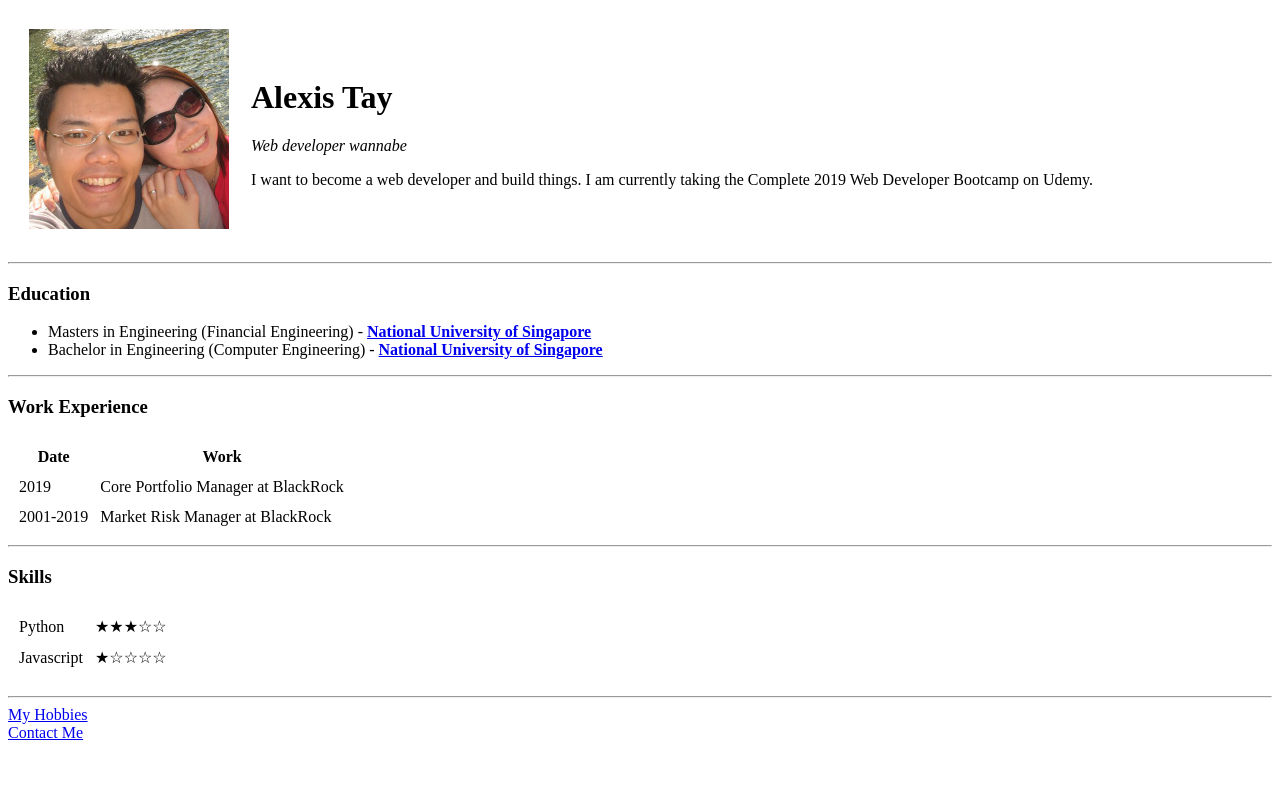
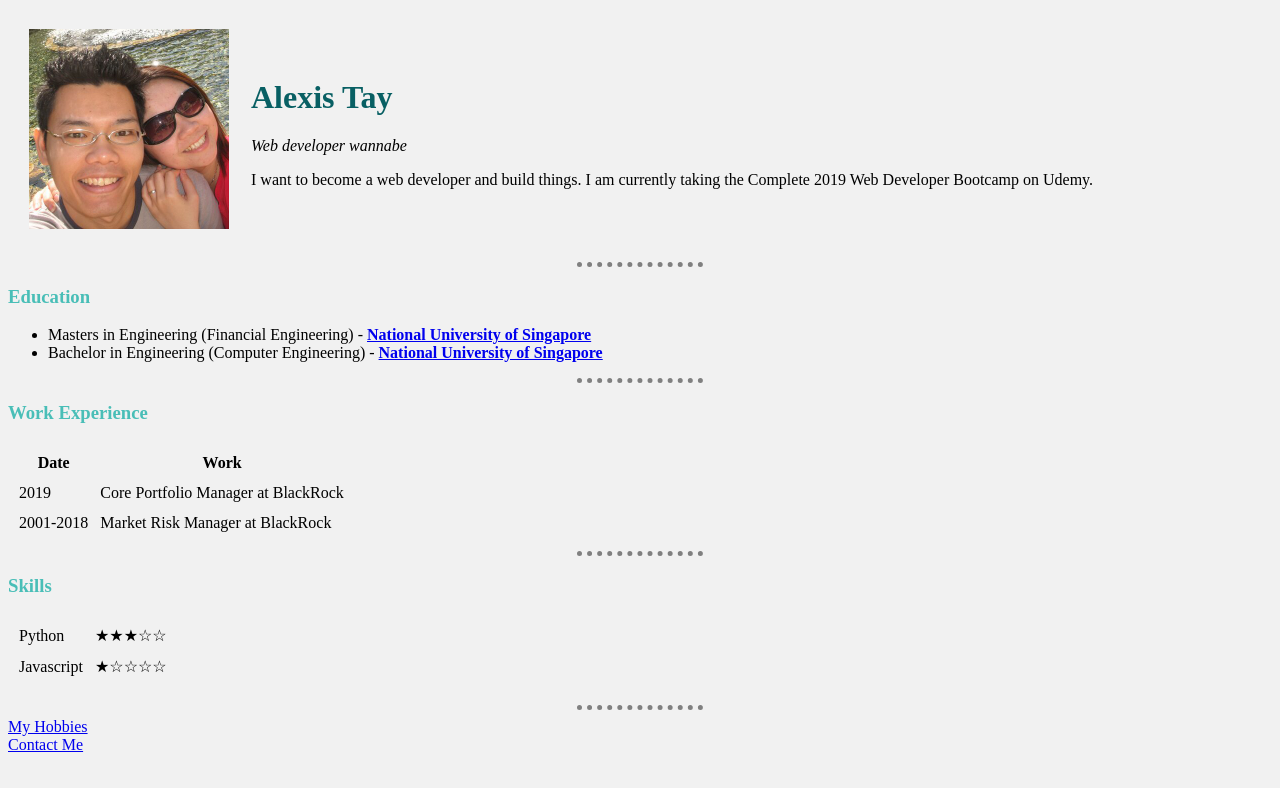
Before and after one commit to alexistay/cv, a plain HTML site: page index.html in a window 1280 px wide. Drawn offline with Linux system fonts and the light colour scheme.

Commit message:
Add files via upload

```diff
--- /dev/null
+++ b/css/styles.css
@@ -0,0 +1,18 @@
+body {
+  background-color: #f1f1f1;
+}
+
+hr {
+  border-style: dotted none none none;
+  border-color: grey;
+  border-width: 5px;
+  width: 10%;
+}
+
+h1 {
+  color: #085f63
+}
+
+h3 {
+  color: #49beb7
+}
--- a/index.html
+++ b/index.html
@@ -4,12 +4,17 @@
 <head>
   <meta charset="utf-8">
   <title>Alexis' Personal Site</title>
+  <link rel="stylesheet" href="css/styles.css">
+
+
+
 </head>
+
 
 <body>
   <table cellspacing=20>
     <tr>
-      <td><img src="alexis.jpg" alt="Alexis Profile Picture" width=200></td>
+      <td><img src="alexis.jpg" alt="Alexis Profile Picture" style="width:200px;"></td>
       <td>
         <h1>Alexis Tay</h1>
         <p><em>Web developer wannabe</em></p>
@@ -40,7 +45,7 @@
         <td>Core Portfolio Manager at BlackRock</td>
       </tr>
       <tr>
-        <td>2001-2019</td>
+        <td>2001-2018</td>
         <td>Market Risk Manager at BlackRock</td>
       </tr>
     </tbody>
```
Also changed, not shown: contact.html (+1 -0 lines), hobbies.html (+1 -0 lines).
